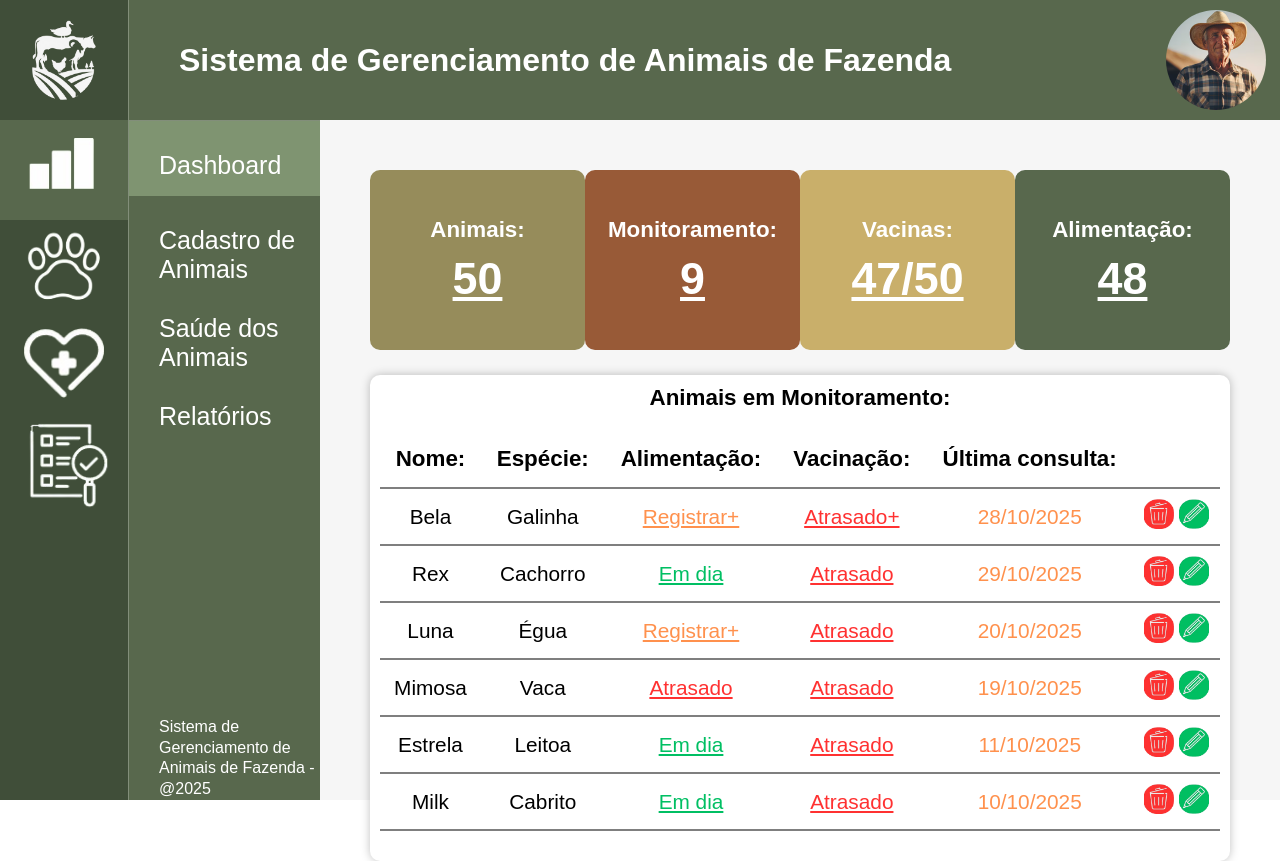
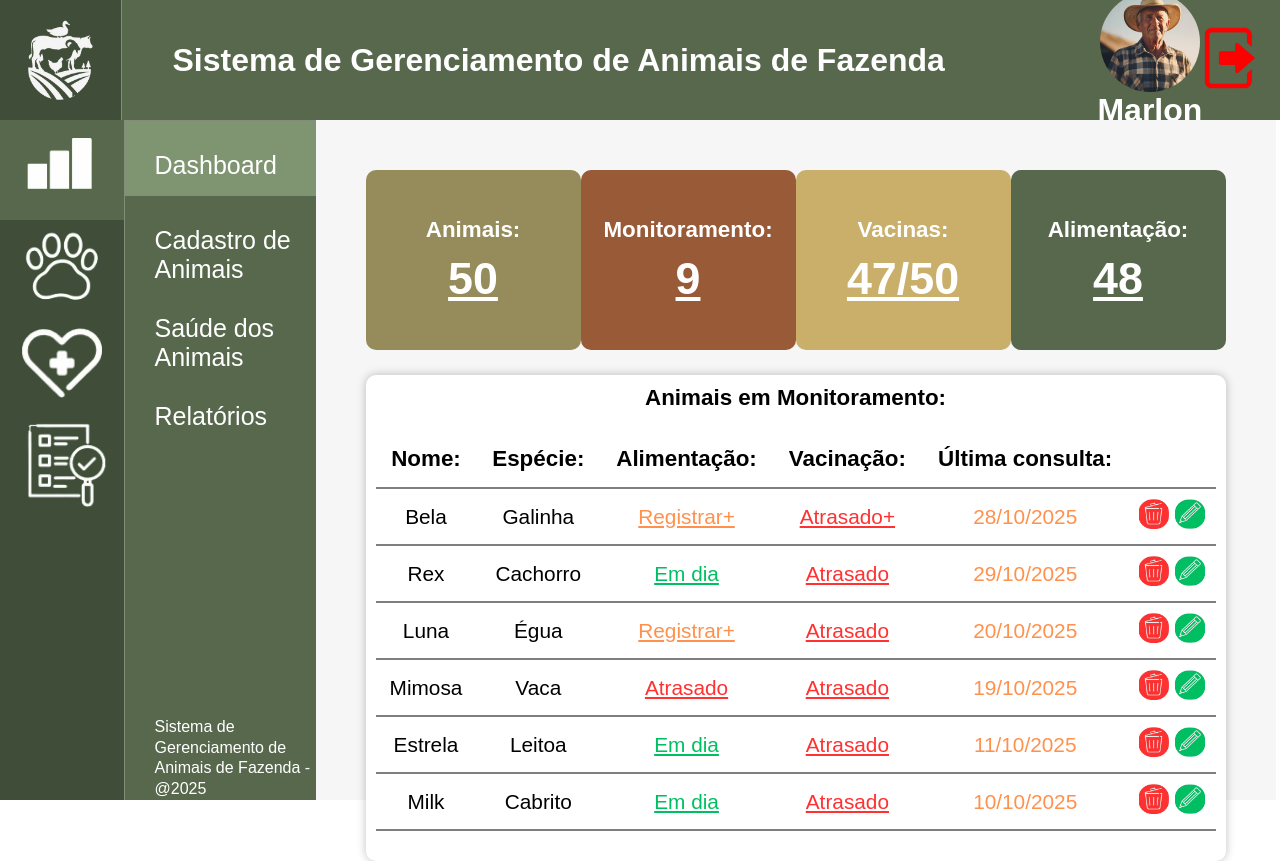
Before and after one commit to Rianslv322/Sistema-de-Gerenciamento-de-Animais-de-Fazenda, a Flask app: page /dashboard in a window 1280 px wide. Run offline with Flask 3, Linux system fonts and the light colour scheme; a user stored in the database is signed in.

Commit message:
feat: logout do usuario e redirecionamento inicial

```diff
--- a/app/models.py
+++ b/app/models.py
@@ -12,3 +12,6 @@ class Usuario(db.Model, UserMixin):
     cep = db.Column(db.String(255), nullable=False)
     email = db.Column(db.String(255), unique=True, nullable=False)
     senha = db.Column(db.String(255), nullable=False)
+
+    def primeiro_nome(self):
+        return self.nome.split()[0]
--- a/app/static/css/base.css
+++ b/app/static/css/base.css
@@ -33,15 +33,35 @@ header {
 
 .perfil-header {
     display: flex;
+    flex-direction: column;
     justify-content: center;
     align-items: center;
     width: 10vw;
+    margin-right: -30px;
 }
 
 .perfil-header > #perfil-img {
     width: 100px;
     height: 100px;
     border-radius: 50%;
+}
+
+.perfil-header > h1 {
+    color: #ffff;
+}
+
+.sair-header {
+    display: flex;
+    justify-content: center;
+    align-items: center;
+}
+
+.sair-header > a {
+    text-decoration: none;
+}
+
+.sair-header > a > #icone-sair-img {
+    width: 100px;
 }
 
 
@@ -54,7 +74,7 @@ header {
 
 .icones-menu {
     background-color: #404e39;
-    width: 10vw;
+    width: 9.65vw;
     display: flex;
     flex-direction: column;
     align-items: center;
--- a/app/templates/base.html
+++ b/app/templates/base.html
@@ -17,6 +17,10 @@
         </div>
         <div class="perfil-header">
             <img src="{{ url_for('static', filename='img/perfil.png') }}" alt="" id="perfil-img">
+            <h1>{{ current_user.primeiro_nome() }}</h1>
+        </div>
+        <div class="sair-header">
+            <a href="{{ url_for('sair') }}"><img src="{{ url_for('static', filename='img/icone_sair.png') }}" alt="" id="icone-sair-img"></a>
         </div>
     </header>
 
--- a/app/views.py
+++ b/app/views.py
@@ -6,7 +6,9 @@ from app.forms import UsuarioForm, LoginForm
 
 @app.route('/')
 def home():
-    pass
+    if (current_user.is_authenticated):
+        return redirect(url_for('dashboard'))
+    return redirect(url_for('login'))
 
 @app.route('/cadastro', methods=['GET', 'POST'])
 def cadastro():
```
Also changed, not shown: app/static/img/icone_sair.png (added).
